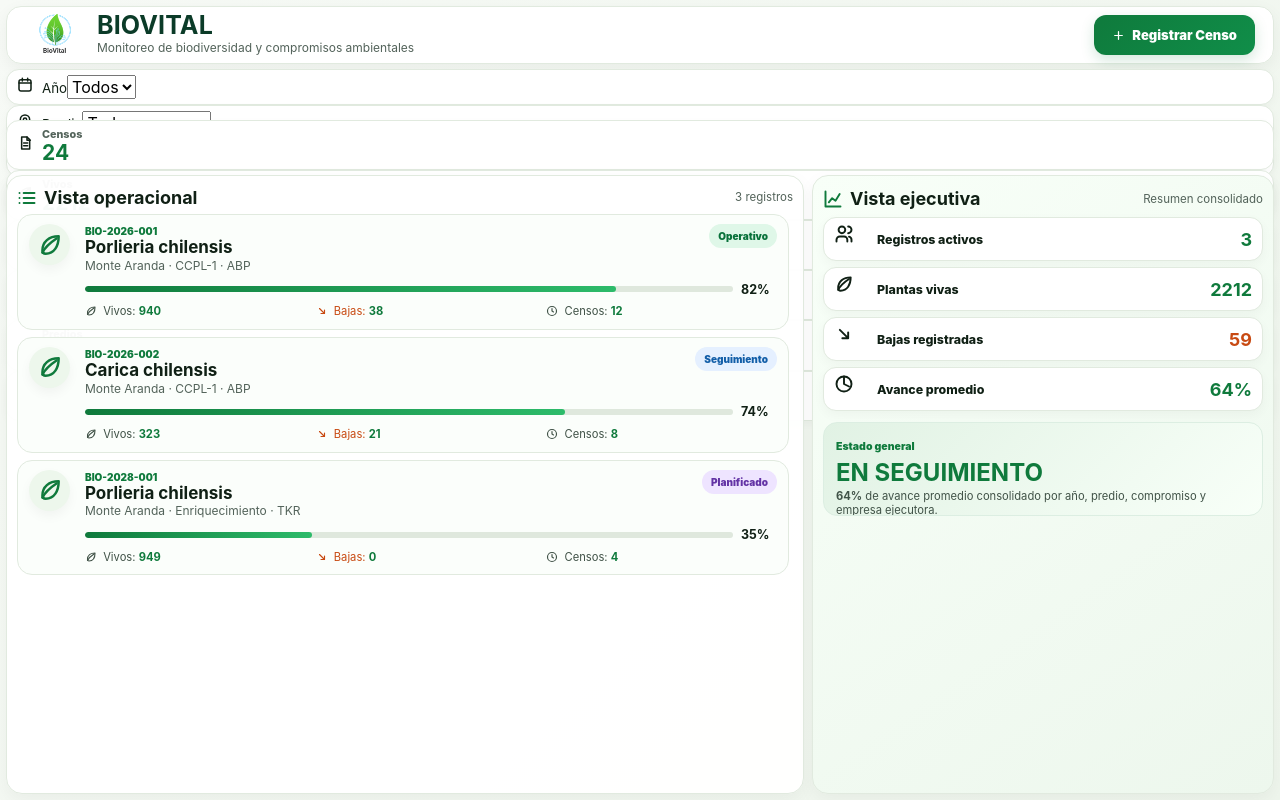
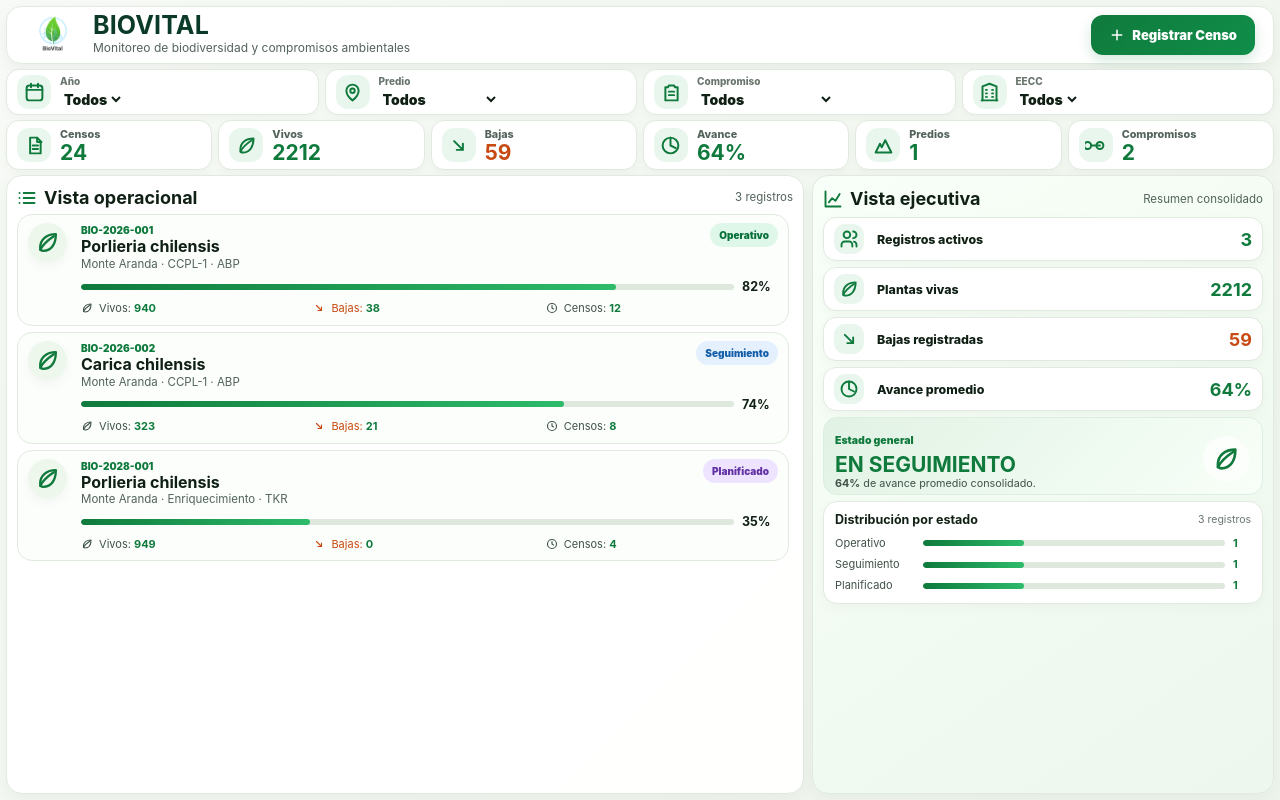
Before and after one commit to Phyllium2026/biovital-dashboard-web, a Next.js app: page / in a window 1280 px wide. Built offline with nearby package versions, Linux system fonts and the light colour scheme.

Commit message:
Update page.tsx

```diff
--- a/app/page.tsx
+++ b/app/page.tsx
@@ -87,6 +87,10 @@ export default function Home() {
     filtrados.length > 0
       ? Math.round(filtrados.reduce((a, b) => a + b.avance, 0) / filtrados.length)
       : 0;
+
+  const operativo = filtrados.filter((r) => r.estado === 'Operativo').length;
+  const seguimiento = filtrados.filter((r) => r.estado === 'Seguimiento').length;
+  const planificado = filtrados.filter((r) => r.estado === 'Planificado').length;
 
   const estadoGeneral =
     avance >= 75 ? 'CONTROLADO' : avance >= 50 ? 'EN SEGUIMIENTO' : 'CRÍTICO';
@@ -180,9 +184,39 @@ export default function Home() {
             <Resumen label="Avance promedio" value={`${avance}%`} icon={<IconProgress />} />
 
             <div className="bv-state">
-              <small>Estado general</small>
-              <h3>{estadoGeneral}</h3>
-              <p><b>{avance}%</b> de avance promedio consolidado por año, predio, compromiso y empresa ejecutora.</p>
+              <div>
+                <small>Estado general</small>
+                <h3>{estadoGeneral}</h3>
+                <p><b>{avance}%</b> de avance promedio consolidado.</p>
+              </div>
+              <div className="bv-state-icon"><IconLeaf /></div>
+            </div>
+
+            <div className="bv-distribution">
+              <div className="bv-dist-head">
+                <strong>Distribución por estado</strong>
+                <span>{filtrados.length} registros</span>
+              </div>
+
+              <div className="bv-dist-bars">
+                <div className="bv-dist-row">
+                  <span>Operativo</span>
+                  <div><i style={{ width: `${filtrados.length ? (operativo / filtrados.length) * 100 : 0}%` }} /></div>
+                  <b>{operativo}</b>
+                </div>
+
+                <div className="bv-dist-row">
+                  <span>Seguimiento</span>
+                  <div><i style={{ width: `${filtrados.length ? (seguimiento / filtrados.length) * 100 : 0}%` }} /></div>
+                  <b>{seguimiento}</b>
+                </div>
+
+                <div className="bv-dist-row">
+                  <span>Planificado</span>
+                  <div><i style={{ width: `${filtrados.length ? (planificado / filtrados.length) * 100 : 0}%` }} /></div>
+                  <b>{planificado}</b>
+                </div>
+              </div>
             </div>
           </aside>
         </section>
@@ -270,7 +304,7 @@ function Resumen({
 }
 
 function Svg({ children }: { children: ReactNode }) {
-  return <svg viewBox="0 0 24 24" fill="none" stroke="currentColor" strokeWidth="2.3" strokeLinecap="round" strokeLinejoin="round">{children}</svg>;
+  return <svg viewBox="0 0 24 24" fill="none" stroke="currentColor" strokeWidth="2.25" strokeLinecap="round" strokeLinejoin="round">{children}</svg>;
 }
 
 function IconPlus() { return <Svg><path d="M12 5v14M5 12h14" /></Svg>; }
@@ -331,19 +365,18 @@ const css = `
 }
 
 .bv-logo-box {
-  width: 60px;
-  height: 48px;
+  width: 56px;
+  height: 46px;
   display: flex;
   align-items: center;
   justify-content: center;
-  overflow: visible;
+  overflow: hidden;
 }
 
 .bv-logo-img {
-  width: 66px;
-  height: 66px;
+  width: 58px;
+  height: 58px;
   object-fit: contain;
-  transform: scale(1.08);
 }
 
 .bv-header h1 {
@@ -374,7 +407,20 @@ const css = `
   gap: 7px;
 }
 
+.bv-button svg {
+  width: 16px;
+  height: 16px;
+}
+
+.bv-filters {
+  display: grid;
+  grid-template-columns: repeat(4, 1fr);
+  gap: 6px;
+  min-height: 0;
+}
+
 .bv-filter {
+  height: 46px;
   background: white;
   border: 1px solid #e1eadf;
   border-radius: 13px;
@@ -385,7 +431,51 @@ const css = `
   box-shadow: 0 3px 10px rgba(0,0,0,.03);
 }
 
+.bv-filter-icon,
+.bv-iconbox {
+  width: 34px;
+  height: 34px;
+  border-radius: 12px;
+  background: #e9f6ed;
+  color: #0f7a3c;
+  display: grid;
+  place-items: center;
+  flex: 0 0 auto;
+}
+
+.bv-filter-icon svg,
+.bv-iconbox svg {
+  width: 21px;
+  height: 21px;
+}
+
+.bv-filter small {
+  display: block;
+  color: #68766d;
+  font-weight: 800;
+  font-size: 10px;
+  margin-bottom: 0;
+}
+
+.bv-filter select {
+  border: 0;
+  outline: 0;
+  background: transparent;
+  font-size: 14px;
+  font-weight: 900;
+  color: #102015;
+  width: 100%;
+}
+
+.bv-kpis {
+  display: grid;
+  grid-template-columns: repeat(6, 1fr);
+  gap: 6px;
+  min-height: 0;
+}
+
 .bv-kpi {
+  height: 50px;
   background: white;
   border: 1px solid #e1eadf;
   border-radius: 13px;
@@ -482,27 +572,27 @@ const css = `
   background: #fbfefb;
   border: 1px solid #e1eadf;
   border-radius: 15px;
-  padding: 9px 11px;
+  padding: 8px 10px;
   display: grid;
-  grid-template-columns: 46px 1fr;
-  gap: 10px;
-  margin-bottom: 7px;
+  grid-template-columns: 44px 1fr;
+  gap: 9px;
+  margin-bottom: 6px;
 }
 
 .bv-card-icon {
-  width: 41px;
-  height: 41px;
+  width: 39px;
+  height: 39px;
   border-radius: 999px;
   background: #edf7ec;
   color: #0f7a3c;
   display: grid;
   place-items: center;
-  box-shadow: 0 5px 12px rgba(0,0,0,.045);
+  box-shadow: 0 5px 12px rgba(0,0,0,.04);
 }
 
 .bv-card-icon svg {
-  width: 26px;
-  height: 26px;
+  width: 25px;
+  height: 25px;
 }
 
 .bv-topline {
@@ -519,14 +609,14 @@ const css = `
 
 .bv-card h3 {
   margin: 1px 0 1px;
-  font-size: 17px;
+  font-size: 16px;
   line-height: 1.05;
 }
 
 .bv-card p {
   margin: 0;
   color: #53635a;
-  font-size: 12px;
+  font-size: 11.5px;
 }
 
 .bv-status {
@@ -580,7 +670,7 @@ const css = `
   display: grid;
   grid-template-columns: repeat(3, 1fr);
   margin-top: 6px;
-  font-size: 11.2px;
+  font-size: 11px;
   color: #405247;
 }
 
@@ -648,13 +738,16 @@ const css = `
 }
 
 .bv-state {
-  margin-top: 5px;
   background: linear-gradient(135deg, #e1f2e4, #f8fff8);
   border-radius: 14px;
-  padding: 10px 12px;
-  height: 94px;
+  padding: 9px 11px;
+  height: 78px;
   border: 1px solid #dceee2;
-  overflow: hidden;
+  display: grid;
+  grid-template-columns: 1fr 48px;
+  align-items: center;
+  gap: 8px;
+  margin-bottom: 6px;
 }
 
 .bv-state small {
@@ -664,8 +757,8 @@ const css = `
 }
 
 .bv-state h3 {
-  margin: 5px 0 4px;
-  font-size: 24px;
+  margin: 4px 0 3px;
+  font-size: 21px;
   color: #0f7a3c;
   line-height: 1;
 }
@@ -673,8 +766,76 @@ const css = `
 .bv-state p {
   margin: 0;
   color: #405247;
-  font-size: 11.2px;
-  line-height: 1.25;
+  font-size: 10.8px;
+  line-height: 1.2;
+}
+
+.bv-state-icon {
+  width: 46px;
+  height: 46px;
+  border-radius: 999px;
+  background: rgba(255,255,255,.72);
+  display: grid;
+  place-items: center;
+  color: #0f7a3c;
+}
+
+.bv-state-icon svg {
+  width: 28px;
+  height: 28px;
+}
+
+.bv-distribution {
+  background: white;
+  border: 1px solid #e1eadf;
+  border-radius: 14px;
+  padding: 9px 11px;
+  box-shadow: 0 4px 12px rgba(0,0,0,.03);
+}
+
+.bv-dist-head {
+  display: flex;
+  justify-content: space-between;
+  align-items: center;
+  margin-bottom: 7px;
+}
+
+.bv-dist-head strong {
+  font-size: 12.5px;
+  color: #102015;
+}
+
+.bv-dist-head span {
+  font-size: 10.5px;
+  color: #68766d;
+}
+
+.bv-dist-row {
+  display: grid;
+  grid-template-columns: 80px 1fr 18px;
+  align-items: center;
+  gap: 8px;
+  margin-top: 6px;
+  font-size: 11px;
+  color: #405247;
+}
+
+.bv-dist-row div {
+  height: 6px;
+  background: #dfe8dd;
+  border-radius: 999px;
+  overflow: hidden;
+}
+
+.bv-dist-row i {
+  display: block;
+  height: 100%;
+  background: linear-gradient(90deg, #0f7a3c, #2dbb6a);
+  border-radius: 999px;
+}
+
+.bv-dist-row b {
+  color: #0f7a3c;
 }
 
 .bv-mobile-nav {
@@ -711,14 +872,13 @@ a {
   }
 
   .bv-logo-box {
-    width: 54px;
-    height: 46px;
+    width: 48px;
+    height: 42px;
   }
 
   .bv-logo-img {
-    width: 70px;
-    height: 70px;
-    transform: scale(1.25);
+    width: 48px;
+    height: 48px;
   }
 
   .bv-header h1 {
@@ -753,7 +913,7 @@ a {
   }
 
   .bv-kpi {
-    min-height: 58px;
+    height: 58px;
     padding: 8px 9px;
   }
 
@@ -804,7 +964,7 @@ a {
 
   .bv-state {
     height: auto;
-    min-height: 96px;
+    min-height: 90px;
   }
 
   .bv-state h3 {
```
